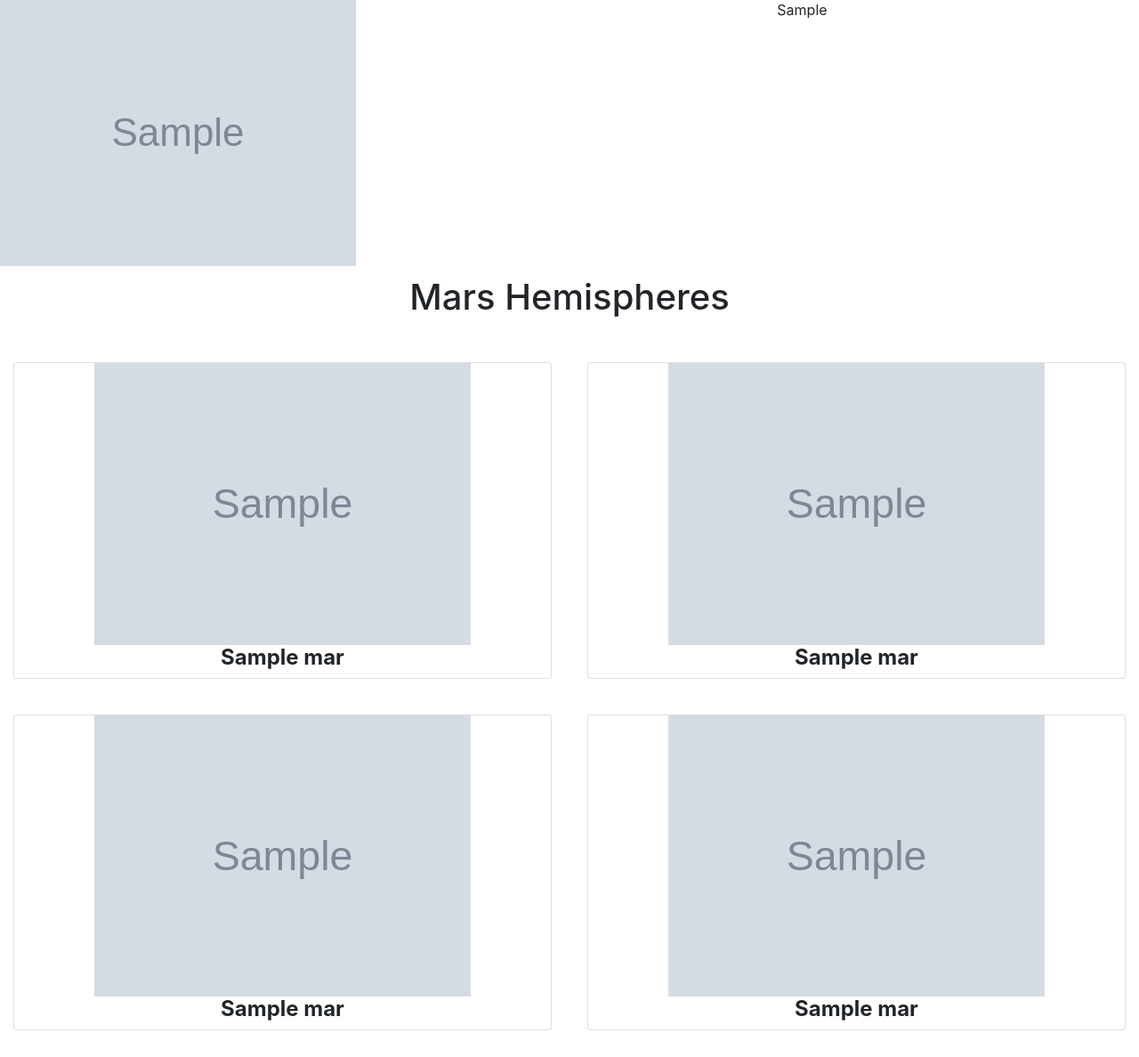
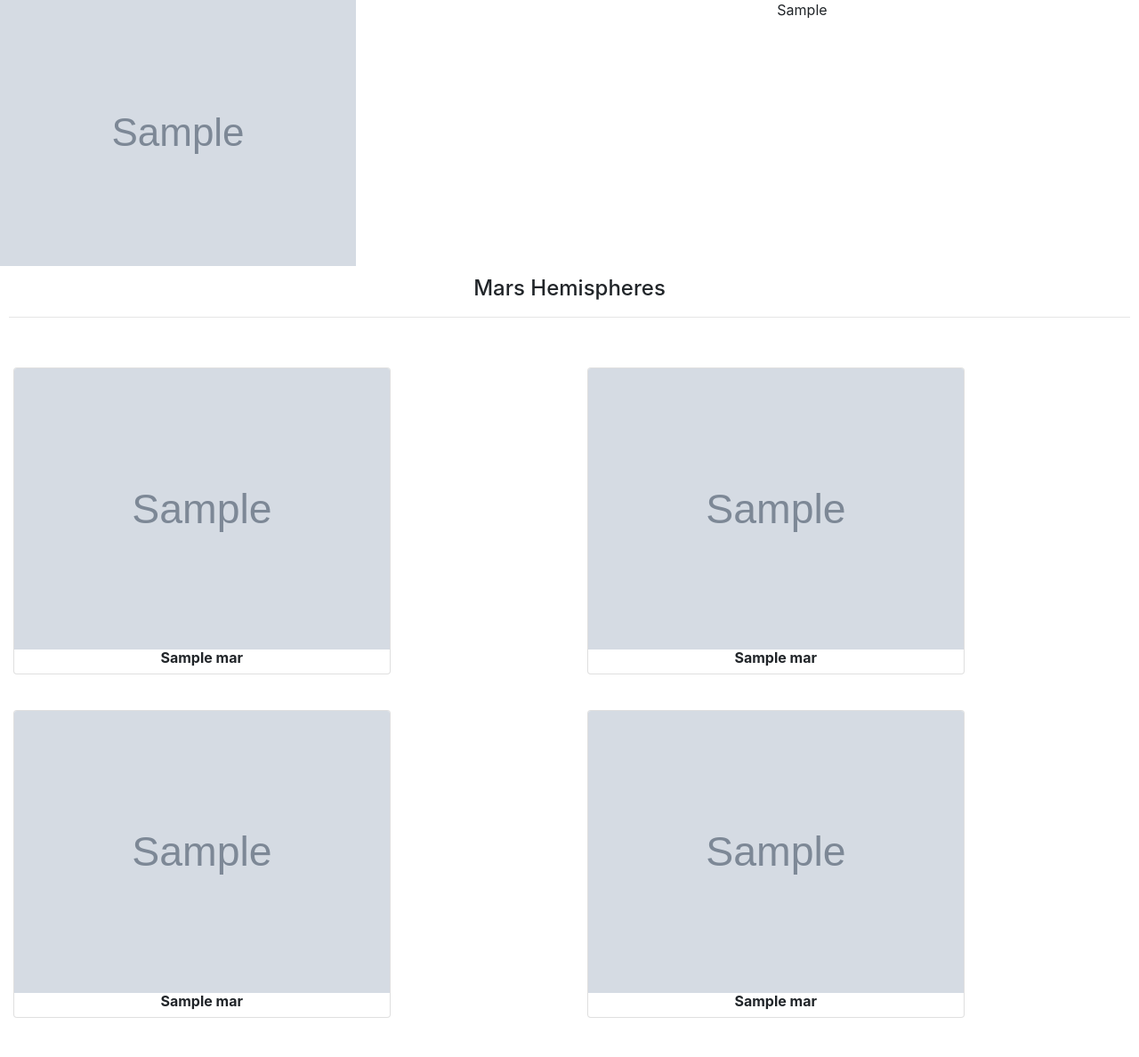
Before and after one commit to emedina2/web-scraping-challenge, a Flask app: template Missions_to_Mars/templates/index.html in a window 1280 px wide. Shown: the part 367-1555 px from the top of the page at 89% size. Run offline with Flask 2, Linux system fonts and the light colour scheme; the template is opened without the code that fills it: most values are stand-ins (such as "Sample title", 1, 10 or a date in 2020); some libraries are stand-ins or nearby versions.

Commit message:
Adjusted image cards

```diff
--- a/Missions_to_Mars/static/styles.css
+++ b/Missions_to_Mars/static/styles.css
@@ -46,19 +46,28 @@ padding: 20px;
 .col-md-6{
 padding: 20px;
 align-items: center;
-column-gap: 10px;
+justify-content: center;
+
 }
 .col-md-12 h1{
 text-align: center;
 padding: 1px;
+font-size: 24px;
 }
 
 .images{
 padding: 10px;
 column-count: 2;
 text-align: center;
+justify-content: center;
 }
 
 .card{
 align-items: center;
+object-fit:contain;
+width: 70%;
 }
+
+.card h4{
+  font-size: 16px;
+}
--- a/Missions_to_Mars/templates/index.html
+++ b/Missions_to_Mars/templates/index.html
@@ -43,6 +43,7 @@
     <div class="row images">
         <div class="col-md-12">
         <h1>Mars Hemispheres</h1>
+        <hr>
     </div>
 </div>
 
@@ -50,7 +51,7 @@
     <div class="row images">
         <div class="col-md-6">
             <div class="card">
-                <img src={{mars_data[1].img_url}} ,alt={{mars_data[1].title}} style="width:70%">
+                <img src={{mars_data[1].img_url}} ,alt={{mars_data[1].title}} style="width:100%", class = "card-img-top">
                 <div class="container">
                     <h4><b>{{mars_data[1].title}}</b></h4>
                 </div>
@@ -58,7 +59,7 @@
         </div>
         <div class="col-md-6">
             <div class="card">
-                <img src={{mars_data[2].img_url}} ,alt={{mars_data[2].title}} style="width:70%">
+                <img src={{mars_data[2].img_url}} ,alt={{mars_data[2].title}} style="width:100%" class = "card-img-top">
                 <div class="container">
                     <h4><b>{{mars_data[2].title}}</b></h4>
                 </div>
@@ -66,7 +67,7 @@
         </div>
         <div class="col-md-6">
             <div class="card">
-                <img src={{mars_data[3].img_url}} ,alt={{mars_data[3].title}} style="width:70%">
+                <img src={{mars_data[3].img_url}} ,alt={{mars_data[3].title}} style="width:100%" class = "card-img-top">
                 <div class="container">
                     <h4><b>{{mars_data[3].title}}</b></h4>
                 </div>
@@ -74,7 +75,7 @@
         </div>
         <div class="col-md-6">
             <div class="card">
-                <img src={{mars_data[4].img_url}} alt={{mars_data[4].title}} style="width:70%">
+                <img src={{mars_data[4].img_url}} alt={{mars_data[4].title}} style="width:100%" class = "card-img-top">
                 <div class="container">
                     <h4><b>{{mars_data[4].title}}</b></h4>
                 </div>
```
